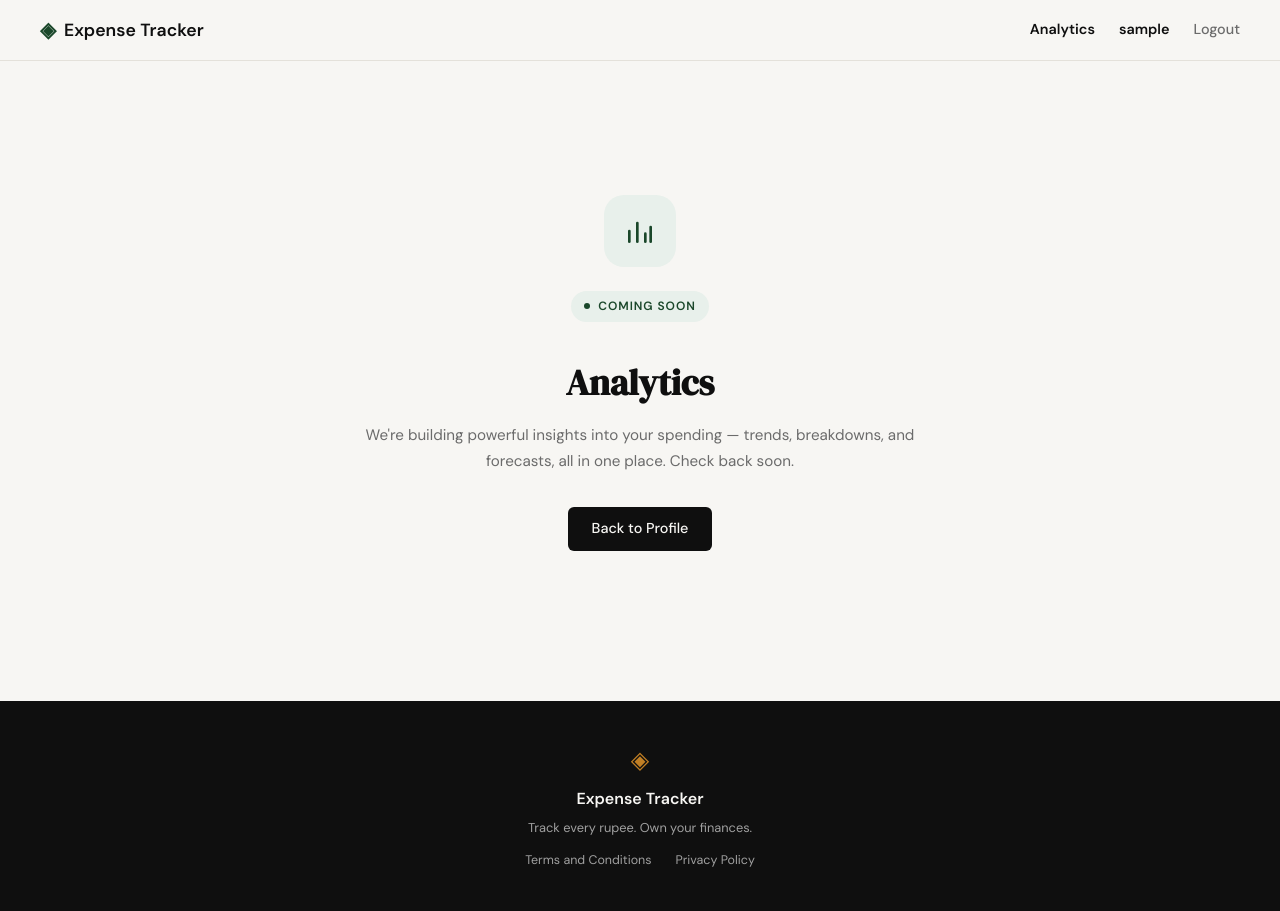
After one commit to israr-mohammed/expense_tracker, a Flask app: page /analytics in a window 1280 px wide. The commit adds this page. Run offline with Flask 3, Linux system fonts and the light colour scheme; the visitor is signed in with stand-in values (Sample User, id 1).

Commit message:
adding extras

```diff
--- a/app.py
+++ b/app.py
@@ -158,6 +158,13 @@ def profile():
     )
 
 
+@app.route("/analytics")
+def analytics():
+    if not session.get("user_id"):
+        return redirect(url_for("login"))
+    return render_template("analytics.html")
+
+
 @app.route("/expenses/add")
 def add_expense():
     return "Add expense — coming in Step 7"
--- a/static/css/style.css
+++ b/static/css/style.css
@@ -112,6 +112,8 @@ a { color: inherit; text-decoration: none; }
 .nav-links a:hover { color: var(--ink); }
 
 .nav-user { color: var(--ink) !important; font-weight: 600; }
+
+.nav-link.active { color: var(--ink) !important; font-weight: 600; }
 
 .nav-cta {
     background: var(--ink) !important;
@@ -941,6 +943,57 @@ a { color: inherit; text-decoration: none; }
 }
 
 /* ------------------------------------------------------------------ */
+/* Coming soon (Analytics)                                             */
+/* ------------------------------------------------------------------ */
+
+.coming-soon-section {
+    padding: 5rem 2rem 6rem;
+    min-height: calc(100vh - 60px - 100px);
+    display: flex;
+    align-items: center;
+    justify-content: center;
+}
+
+.coming-soon-container {
+    width: 100%;
+    max-width: 560px;
+    margin: 0 auto;
+    text-align: center;
+}
+
+.coming-soon-icon {
+    width: 72px;
+    height: 72px;
+    margin: 0 auto 1.5rem;
+    display: flex;
+    align-items: center;
+    justify-content: center;
+    background: var(--accent-light);
+    color: var(--accent);
+    border-radius: var(--radius-lg);
+}
+
+.coming-soon-title {
+    font-family: var(--font-display);
+    font-size: 2.25rem;
+    color: var(--ink);
+    margin: 0.5rem 0 0.75rem;
+}
+
+.coming-soon-subtitle {
+    font-size: 0.95rem;
+    color: var(--ink-muted);
+    line-height: 1.7;
+    margin-bottom: 2rem;
+}
+
+.coming-soon-actions {
+    display: flex;
+    justify-content: center;
+    gap: 1rem;
+}
+
+/* ------------------------------------------------------------------ */
 /* Footer                                                              */
 /* ------------------------------------------------------------------ */
 
--- /dev/null
+++ b/templates/analytics.html
@@ -0,0 +1,37 @@
+{% extends "base.html" %}
+
+{% block title %}Analytics — Expense Tracker{% endblock %}
+
+{% block content %}
+
+<section class="coming-soon-section">
+    <div class="coming-soon-container">
+
+        <div class="coming-soon-icon">
+            <svg width="32" height="32" viewBox="0 0 24 24" fill="none" stroke="currentColor" stroke-width="2" stroke-linecap="round" stroke-linejoin="round">
+                <line x1="4" y1="20" x2="4" y2="12"></line>
+                <line x1="10" y1="20" x2="10" y2="6"></line>
+                <line x1="16" y1="20" x2="16" y2="14"></line>
+                <line x1="20" y1="20" x2="20" y2="9"></line>
+            </svg>
+        </div>
+
+        <span class="hero-badge">
+            <span class="hero-badge-dot"></span>
+            Coming Soon
+        </span>
+
+        <h1 class="coming-soon-title">Analytics</h1>
+        <p class="coming-soon-subtitle">
+            We're building powerful insights into your spending — trends, breakdowns, and
+            forecasts, all in one place. Check back soon.
+        </p>
+
+        <div class="coming-soon-actions">
+            <a href="{{ url_for('profile') }}" class="btn-primary">Back to Profile</a>
+        </div>
+
+    </div>
+</section>
+
+{% endblock %}
--- a/templates/base.html
+++ b/templates/base.html
@@ -20,6 +20,7 @@
             </a>
             <div class="nav-links">
                 {% if session.get('user_id') %}
+                <a href="{{ url_for('analytics') }}" class="nav-link{% if request.endpoint == 'analytics' %} active{% endif %}">Analytics</a>
                 <a href="{{ url_for('profile') }}" class="nav-user">{{ session.get('user_name') }}</a>
                 <a href="{{ url_for('logout') }}">Logout</a>
                 {% else %}
```
